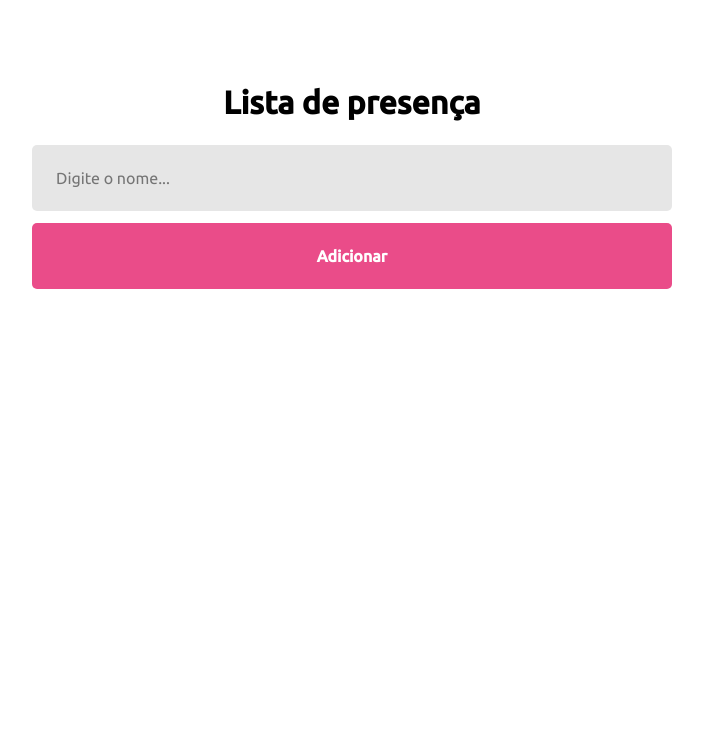
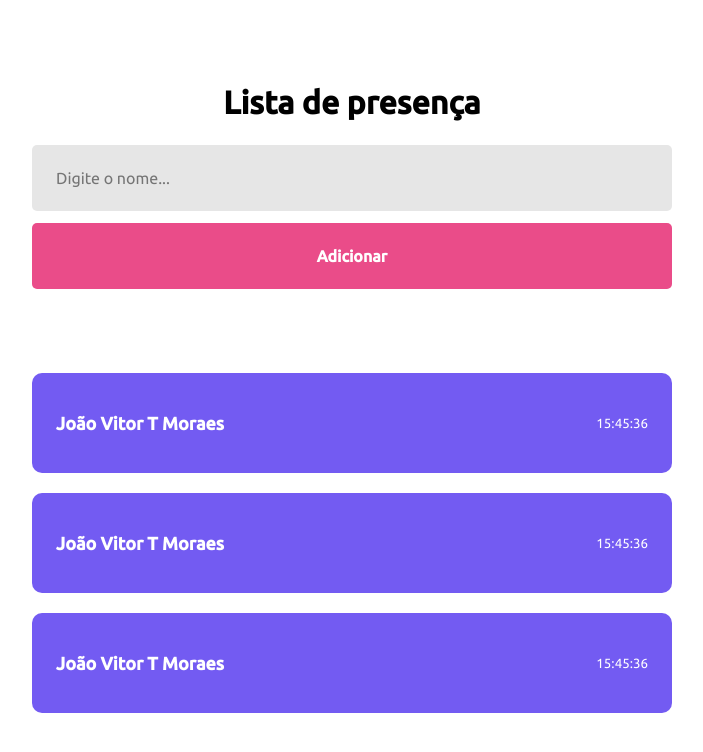
Before and after one commit to rafcavalheiro/reactapp, a React (Vite) app: page / in a window 1280 px wide. Shown: the top 752 px of the page, without its empty margins (288-991 px from the left). Built offline with nearby package versions, Linux system fonts and the light colour scheme.

Commit message:
Trabalhando com componentes

```diff
--- /dev/null
+++ b/src/components/Card/index.jsx
@@ -0,0 +1,10 @@
+import './styles.css'
+
+export function Card (){
+    return (
+        <div className="card">
+            <strong>João Vitor T Moraes</strong>
+            <small>15:45:36</small>
+        </div>
+    )
+}
--- /dev/null
+++ b/src/components/Card/styles.css
@@ -0,0 +1,19 @@
+.card {
+    height: 100px;
+    width: 50%;
+
+    background: #735bf2;
+    color: #FFF;
+
+    border-radius: 10px;
+    margin-bottom: 20px;
+
+    display: flex;
+    align-items: center;
+    justify-content: space-between;
+    padding: 24px;
+}
+
+.card strong{
+    font-size: 18px;
+}
--- a/src/pages/Home/index.jsx
+++ b/src/pages/Home/index.jsx
@@ -1,4 +1,6 @@
 import './styles.css'
+
+import { Card } from '../../components/Card'
 
  export function Home() {
 
@@ -8,7 +10,11 @@
 
       <h1>Lista de presença</h1>
       <input type="text" placeholder="Digite o nome..."/>
-      <button type="button"> Adicionar</button>
+      <button type="button"> Adicionar </button>
+
+      <Card />
+      <Card />
+      <Card />
 
     </div>
 
```
